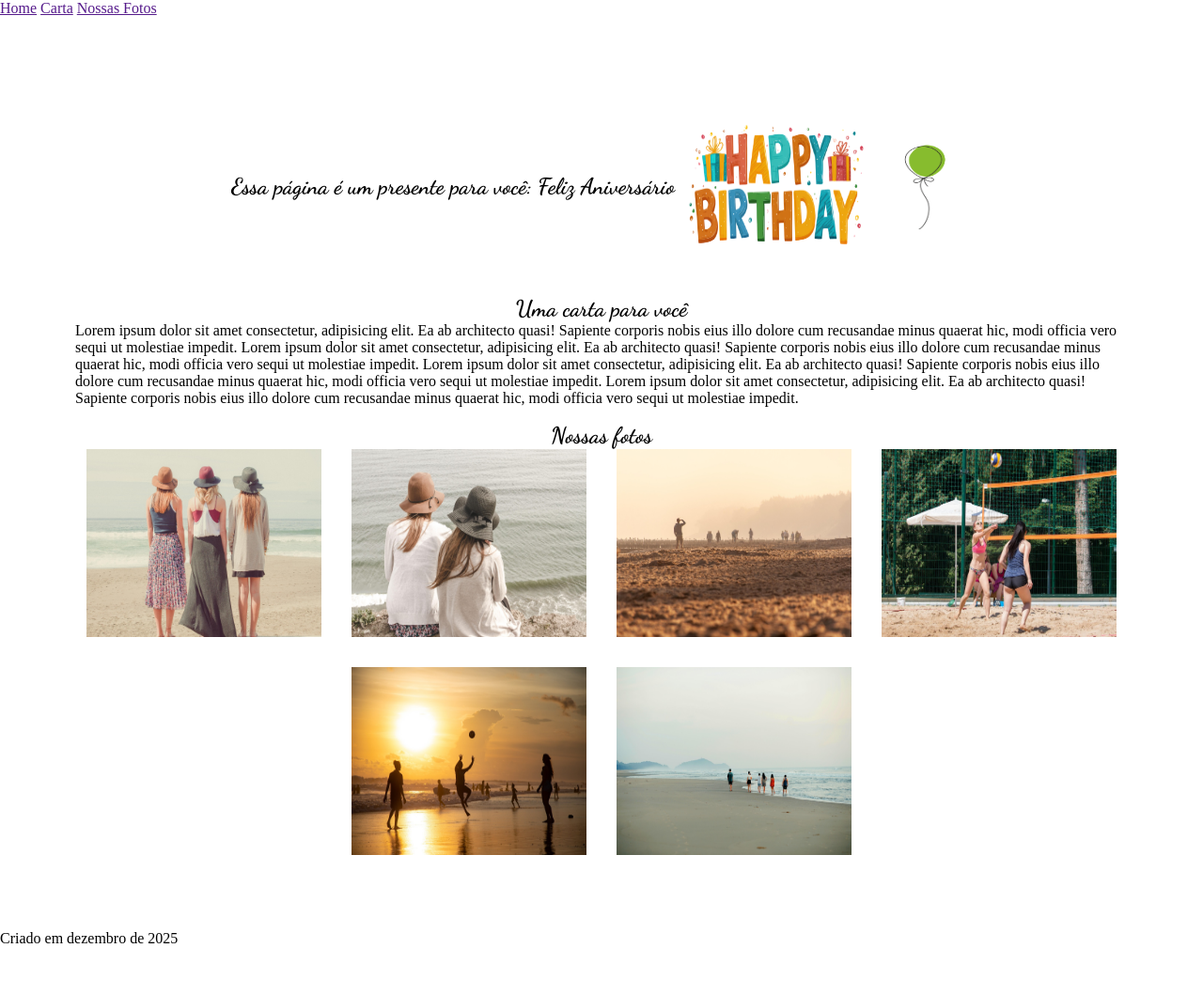
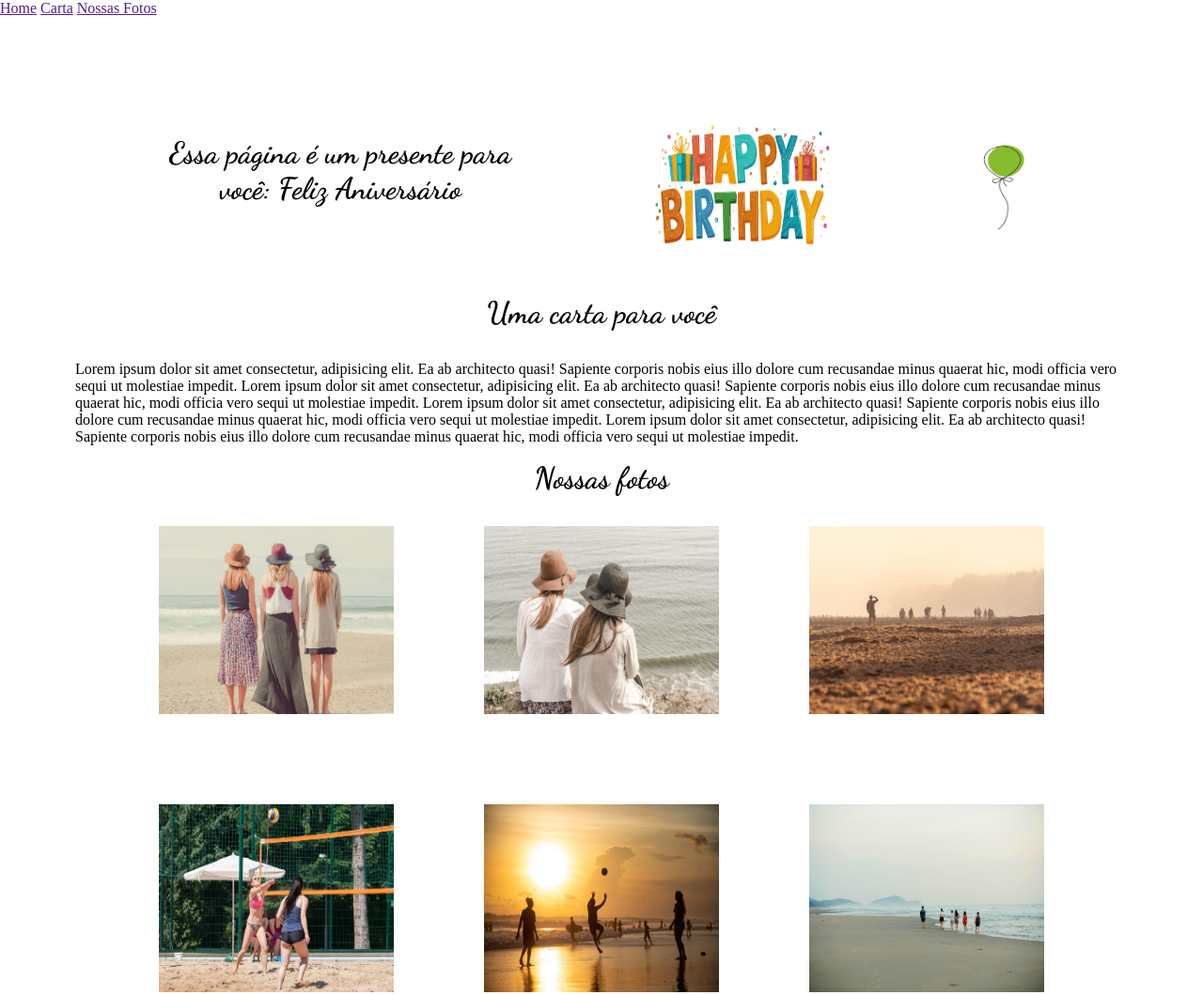
Before and after one commit to olivalou7/html-css-cartao-aniversario, a plain HTML site: page index.html in a window 1280 px wide. Shown: the top 1059 px of the page at 94% size. Before the commit the page ends 1008 px from the top, so only its background shows below. Drawn offline with Linux system fonts and the light colour scheme; a web font is replaced by a local one.

Commit message:
1-Ajustes CSS

```diff
--- a/style/estilo.css
+++ b/style/estilo.css
@@ -30,17 +30,24 @@ img {
     gap: 1rem;
 }
 
-#principal-conteudo-titulo {
-    display: flex;
-    justify-content: space-evenly;
-    align-items: center;
-    gap: 0.5rem;
-}
-
 #principal-conteudo h1,
 #principal-conteudo h2 {
     font-family: var(--fonte-primaria);
     font-weight: 700;
+    padding-bottom: 2rem;
+    font-size: 2rem;
+}
+
+#principal-conteudo-titulo {
+    display: flex;
+    justify-content: center;
+    align-items: center;
+    gap: 8rem;
+}
+
+#principal-conteudo-titulo h1 {
+    width: 400px;
+    text-align: center;
 }
 
 /*#principal-conteudo h2 {
@@ -67,5 +74,5 @@ img {
     display: flex;
     flex-wrap: wrap;
     justify-content: center;
-    gap: 2rem;
+    gap: 6rem;
 }
```
